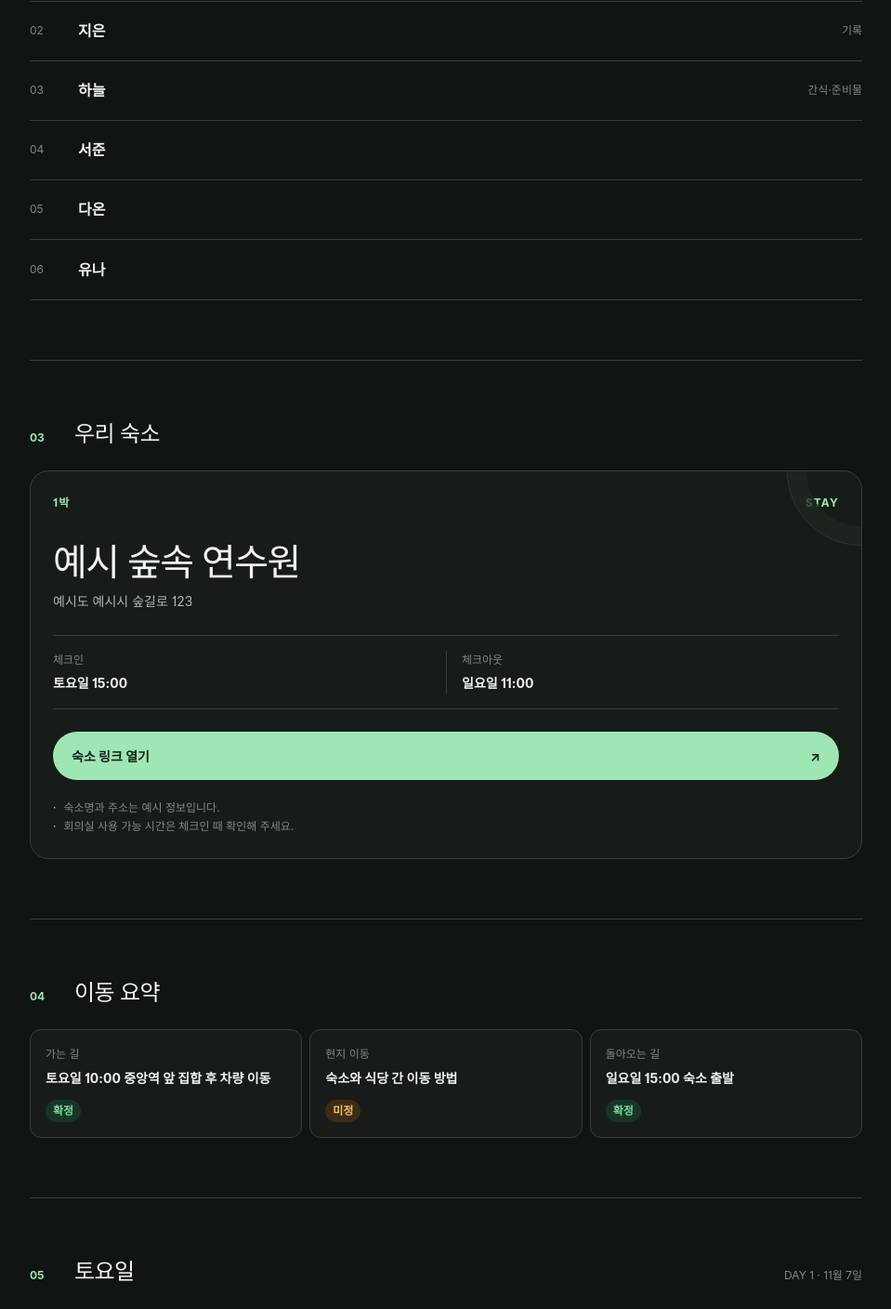
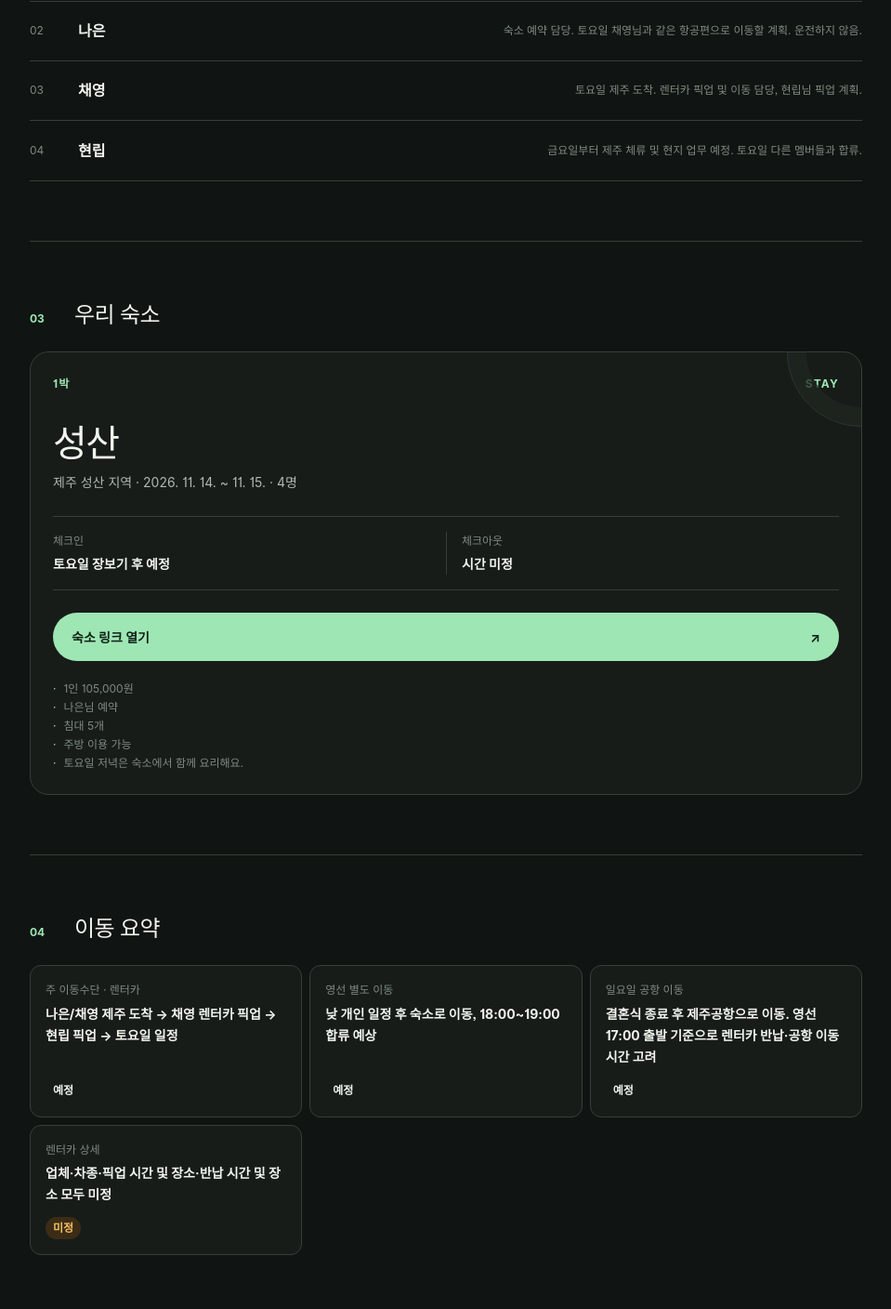
Before and after one commit to yeongseon/workshop-site, a React (Vite) app: page / in a window 1280 px wide. Shown: the part 1180-2588 px from the top of the page at 93% size, without its empty margins (160-1119 px from the left). Built offline with nearby package versions, Linux system fonts and the light colour scheme.

Commit message:
Add Jeju weekend details and planned status

```diff
--- a/src/components/StatusBadge.tsx
+++ b/src/components/StatusBadge.tsx
@@ -5,6 +5,7 @@ type StatusBadgeProps = {
 }
 
 export function StatusBadge({ status }: StatusBadgeProps) {
-  const label = status === "confirmed" ? "확정" : "미정"
+  const labels = { confirmed: "확정", planned: "예정", tbd: "미정" } as const
+  const label = labels[status]
   return <span className={`status-badge status-badge--${status}`}>{label}</span>
 }
--- a/src/data/workshop.ts
+++ b/src/data/workshop.ts
@@ -2,71 +2,77 @@ import type { WorkshopData } from "../types"
 
 export const workshop = {
   meta: {
-    title: "팀 워크샵",
-    subtitle: "함께 정리하고, 함께 방향을 맞추는 1박 2일",
-    dates: "2026. 11. 7. 토 — 11. 8. 일",
-    location: "근교 연수원 (예시)",
-    tagline: "같은 방향을 보고, 천천히 이야기하는 이틀.",
+    title: "Jeju Weekend 2026",
+    subtitle: "회사 공식 워크샵이 아닌, 동료 네 명의 개인 모임",
+    dates: "2026. 11. 14. 토 ~ 11. 15. 일",
+    location: "제주 · 성산",
+    tagline: "함께 요리하는 토요일, 종호님의 결혼식을 축하하는 일요일.",
   },
   overview: [
     { label: "기간", value: "1박 2일" },
-    { label: "집합", value: "토요일 오전 10:00" },
-    { label: "인원", value: "6명" },
-    { label: "주제", value: "회고 · 로드맵 · 팀빌딩" },
+    { label: "장소", value: "제주 성산 지역" },
+    { label: "인원", value: "4명" },
+    { label: "함께할 일", value: "숙소 저녁 · 결혼식 · 단체사진" },
   ],
   participants: [
-    { nickname: "민수", role: "진행" },
-    { nickname: "지은", role: "기록" },
-    { nickname: "하늘", role: "간식·준비물" },
-    { nickname: "서준" },
-    { nickname: "다온" },
-    { nickname: "유나" },
+    { nickname: "영선", role: "토요일 도착 후 낮에는 개인 일정. 숙소에 18:00~19:00경 별도 합류 예정. 일요일 결혼식 참석 후 17:00 출발 항공편 기준으로 귀경 계획." },
+    { nickname: "나은", role: "숙소 예약 담당. 토요일 채영님과 같은 항공편으로 이동할 계획. 운전하지 않음." },
+    { nickname: "채영", role: "토요일 제주 도착. 렌터카 픽업 및 이동 담당, 현립님 픽업 계획." },
+    { nickname: "현립", role: "금요일부터 제주 체류 및 현지 업무 예정. 토요일 다른 멤버들과 합류." },
   ],
   accommodation: {
-    name: "예시 숲속 연수원",
-    address: "예시도 예시시 숲길로 123",
-    checkIn: "토요일 15:00",
-    checkOut: "일요일 11:00",
-    link: "https://example.com",
-    notes: ["숙소명과 주소는 예시 정보입니다.", "회의실 사용 가능 시간은 체크인 때 확인해 주세요."],
+    name: "성산",
+    address: "제주 성산 지역 · 2026. 11. 14. ~ 11. 15. · 4명",
+    checkIn: "토요일 장보기 후 예정",
+    checkOut: "시간 미정",
+    link: "https://naver.me/5L7gycFj",
+    notes: ["1인 105,000원", "나은님 예약", "침대 5개", "주방 이용 가능", "토요일 저녁은 숙소에서 함께 요리해요."],
   },
   transportation: [
-    { label: "가는 길", detail: "토요일 10:00 중앙역 앞 집합 후 차량 이동", status: "confirmed" },
-    { label: "현지 이동", detail: "숙소와 식당 간 이동 방법", status: "tbd" },
-    { label: "돌아오는 길", detail: "일요일 15:00 숙소 출발", status: "confirmed" },
+    { label: "주 이동수단 · 렌터카", detail: "나은/채영 제주 도착 → 채영 렌터카 픽업 → 현립 픽업 → 토요일 일정", status: "planned" },
+    { label: "영선 별도 이동", detail: "낮 개인 일정 후 숙소로 이동, 18:00~19:00 합류 예상", status: "planned" },
+    { label: "일요일 공항 이동", detail: "결혼식 종료 후 제주공항으로 이동. 영선 17:00 출발 기준으로 렌터카 반납·공항 이동시간 고려", status: "planned" },
+    { label: "렌터카 상세", detail: "업체·차종·픽업 시간 및 장소·반납 시간 및 장소 모두 미정", status: "tbd" },
   ],
   day1: [
-    { time: "10:00", title: "집합 및 이동", description: "중앙역 앞에서 만나 함께 출발", status: "confirmed" },
-    { time: "12:00", title: "점심 식사", description: "숙소 근처 식당", status: "tbd" },
-    { time: "14:00", title: "오프닝", description: "워크샵 목표와 진행 방식 공유", status: "confirmed" },
-    { time: "15:00", title: "숙소 체크인", description: "짐 풀고 회의실 세팅", status: "confirmed" },
-    { time: "16:00", title: "세션 1 · 회고", description: "지난 분기 돌아보기", status: "confirmed" },
-    { time: "18:30", title: "저녁 식사", description: "함께 식사하며 자유 대화", status: "tbd" },
-    { time: "20:30", title: "팀빌딩 활동", description: "보드게임 또는 토크 세션", status: "tbd" },
+    { time: "각자 도착", title: "제주에서 만나요", description: "각자 일정에 따라 제주 도착. 영선님은 낮에 별도 개인 일정을 진행해요.", status: "planned" },
+    { time: "점심", title: "점심 식사", description: "장소는 아직 정하지 않았어요.", status: "tbd" },
+    { time: "오후", title: "카페 / 가벼운 제주 방문", description: "성산 또는 이동 경로에서 한 곳 정도 고려 중. 낮 일정은 여유롭게 구성해요.", status: "tbd" },
+    { time: "17:00 전후", title: "함께 장보기", description: "흑돼지, 회, 쌈과 야채, 야식, 아침거리, 음료와 술을 구매할 예정이에요.", status: "planned" },
+    { time: "장보기 후", title: "숙소 체크인", description: "성산 숙소로 이동해 짐을 풀어요. 정확한 체크인 시간은 미정이에요.", status: "planned" },
+    { time: "18:00~19:00", title: "영선님 합류", description: "개인 일정을 마친 뒤 숙소로 별도 이동할 예정이에요.", status: "planned" },
+    { time: "19:00~ 예상", title: "오늘의 하이라이트 · 숙소 저녁", description: "숙소 주방에서 함께 요리해요. 메뉴 후보는 제주 흑돼지 BBQ, 회, 사이드 메뉴, 음료와 술. 메뉴는 아직 확정 전이에요.", status: "planned", highlight: true },
   ],
   day2: [
-    { time: "09:00", title: "아침 식사", description: "숙소에서 간단히", status: "confirmed" },
-    { time: "10:00", title: "세션 2 · 로드맵", description: "다음 분기 우선순위 정하기", status: "confirmed" },
-    { time: "11:00", title: "체크아웃", description: "두고 온 물건 확인", status: "confirmed" },
-    { time: "12:00", title: "점심 식사", description: "마무리 식사", status: "tbd" },
-    { time: "13:30", title: "정리 및 액션 아이템", description: "담당자와 일정 확정", status: "confirmed" },
-    { time: "15:00", title: "귀가", description: "차량으로 이동 후 해산", status: "confirmed" },
+    { time: "아침", title: "가볍게 아침 식사", description: "숙소에서 간단히 먹어요. 아침거리는 전날 장볼 때 함께 구매해요.", status: "planned" },
+    { time: "시간 미정", title: "체크아웃", description: "정확한 시간은 확인 후 정해요.", status: "tbd" },
+    { time: "체크아웃 후", title: "성산 → 결혼식장", description: "가능하면 제주 해안도로를 이용해 이동해요. 예식 시간과 장소는 확인이 필요해요.", status: "planned" },
+    { time: "15:00 전후 종료 예상", title: "종호님 결혼식 참석", description: "함께 종호님의 결혼을 축하해요. 종료 시간은 예상이에요.", status: "planned" },
+    { time: "결혼식 후", title: "제주공항으로 이동", description: "렌터카 반납과 공항 이동에 필요한 시간을 고려해 출발해요.", status: "planned" },
+    { time: "17:00 출발 기준", title: "영선님 귀경", description: "17:00 항공편 출발을 기준으로 계획 중이며, 확정된 항공편 정보는 아니에요.", status: "planned" },
   ],
   shoppingList: [
-    { item: "음료와 생수", owner: "하늘", done: true },
-    { item: "간식", owner: "하늘", done: false },
-    { item: "화이트보드 마커·포스트잇", owner: "지은", done: false },
-    { item: "보드게임", owner: "민수", done: false },
-    { item: "멀티탭·충전기", done: false },
+    { item: "해커톤 티셔츠", owner: "개인 준비물", done: false },
+    { item: "개인 여행용품", owner: "개인 준비물", done: false },
+    { item: "결혼식 참석에 필요한 준비물", owner: "개인 준비물", done: false },
+    { item: "흑돼지", owner: "장보기 후보", done: false },
+    { item: "회", owner: "장보기 후보", done: false },
+    { item: "야채 / 쌈", owner: "장보기 후보", done: false },
+    { item: "라면 / 야식", owner: "장보기 후보", done: false },
+    { item: "아침거리", owner: "장보기 후보", done: false },
+    { item: "음료", owner: "장보기 후보", done: false },
+    { item: "술", owner: "장보기 후보", done: false },
   ],
   missions: [
-    { title: "회고 한 줄", description: "지난 분기를 한 문장으로 정리해 공유하기." },
-    { title: "다음 분기 목표 1개", description: "각자 가장 중요하다고 생각하는 목표를 하나씩 제안하기." },
-    { title: "서로에게 감사 한마디", description: "팀원 한 명에게 고마웠던 점을 전하기." },
+    { title: "해커톤 티 챙기기", description: "제주까지 왔는데 단체사진 한 장은 남겨야죠. 해커톤 티를 입고 함께 사진을 남겨요." },
   ],
   tbdList: [
-    { item: "점심·저녁 식당", note: "인원과 예산 확정 후 결정" },
-    { item: "현지 이동 방법", note: "차량 가능 여부에 따라 결정" },
-    { item: "저녁 팀빌딩 활동", note: "참가자 의견 수렴 후 선택" },
+    { item: "토요일 점심 장소", note: "아직 결정되지 않았어요." },
+    { item: "카페 / 가벼운 방문지", note: "성산 또는 이동 경로에서 한 곳 정도 고려 중이에요." },
+    { item: "렌터카 업체·차종", note: "확정 후 안내해요." },
+    { item: "렌터카 픽업 시간·장소", note: "확정 후 안내해요." },
+    { item: "렌터카 반납 시간·장소", note: "17:00 출발 기준 공항 이동 여유를 고려해야 해요." },
+    { item: "숙소 체크아웃 시간", note: "숙소 안내 확인이 필요해요." },
+    { item: "결혼식 시간·장소", note: "예식 정보 확인 후 이동 계획에 반영해요." },
   ],
 } as const satisfies WorkshopData
--- a/src/types.ts
+++ b/src/types.ts
@@ -1,4 +1,4 @@
-export type Status = "confirmed" | "tbd"
+export type Status = "confirmed" | "planned" | "tbd"
 
 export type WorkshopMeta = {
   readonly title: string
@@ -38,6 +38,7 @@ export type TimelineItem = {
   readonly title: string
   readonly description?: string
   readonly status: Status
+  readonly highlight?: boolean
 }
 
 export type ShoppingItem = {
```
